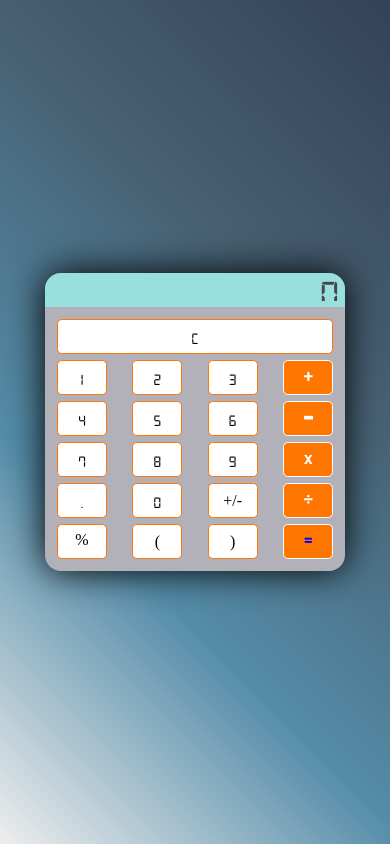
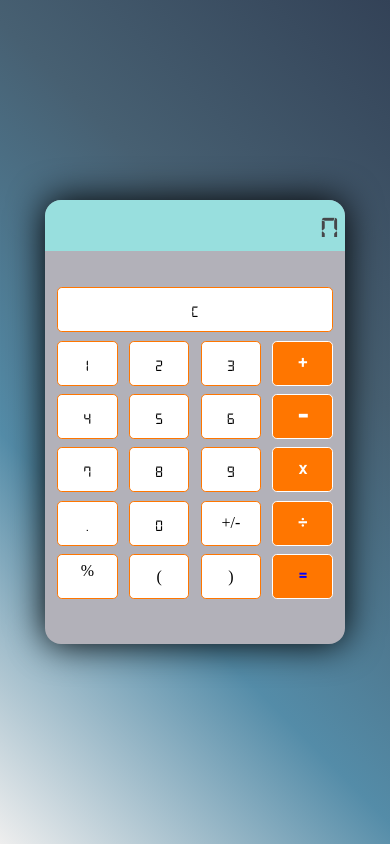
Before and after one commit to JoeMcDonough15/simple-calculator, a plain HTML site: page index.html in a window 390 px wide. Drawn offline with Linux system fonts and the light colour scheme; a web font is replaced by a local one.

Commit message:
bump up button sizes on mobile portrait, reduce button widths on mobile landscape/tablet, make body flex container to center main-container

```diff
--- a/css/styles.css
+++ b/css/styles.css
@@ -10,10 +10,13 @@
 }
 
 body {
+  align-items: center;
   background: linear-gradient(45deg, #eee, #548ca8, #476072, #334257);
+  display: flex;
   font-family: "Digital-7", sans-serif;
   font-size: 1.5rem;
-  min-height: 100vh;
+  height: 100vh;
+  justify-content: center;
 }
 
 /* typography */
@@ -68,7 +71,7 @@ body {
 .main-container {
   align-items: center;
   display: flex;
-  height: 100vh;
+  height: 100%;
   flex-direction: column;
   justify-content: center;
 }
@@ -226,8 +229,8 @@ body {
 
   .btn {
     font-size: 1rem;
-    height: 35px;
-    width: 50px;
+    height: 40px;
+    width: 13.2%;
   }
 
   .minus-sign.minus-sign.minus-sign {
@@ -273,6 +276,24 @@ body {
     display: none;
   }
 
+  .display-window {
+    padding: 0.6em 0.25em;
+  }
+
+  .keypad {
+    padding: 1.5em 0.5em;
+  }
+
+  .row {
+    margin-bottom: 0.35em;
+  }
+
+  .btn {
+    font-size: 1rem;
+    height: 45px;
+    width: 22%;
+  }
+
   .btn__clear {
     width: 100%;
   }
```
